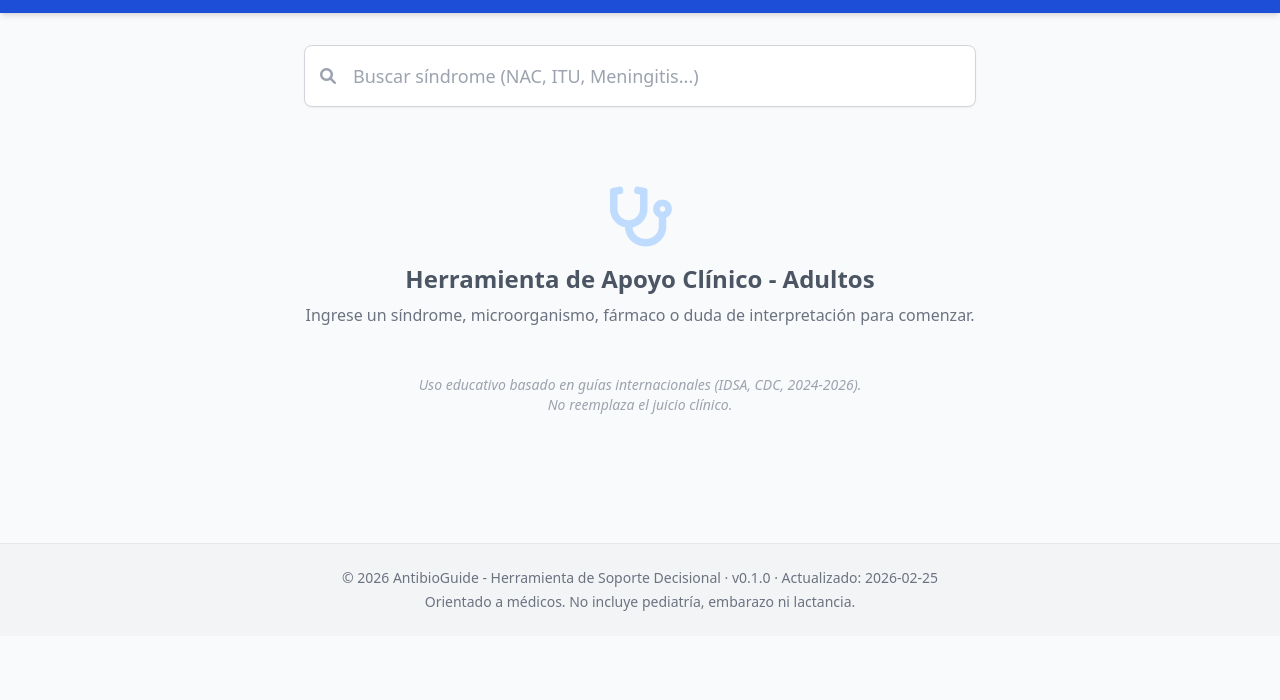
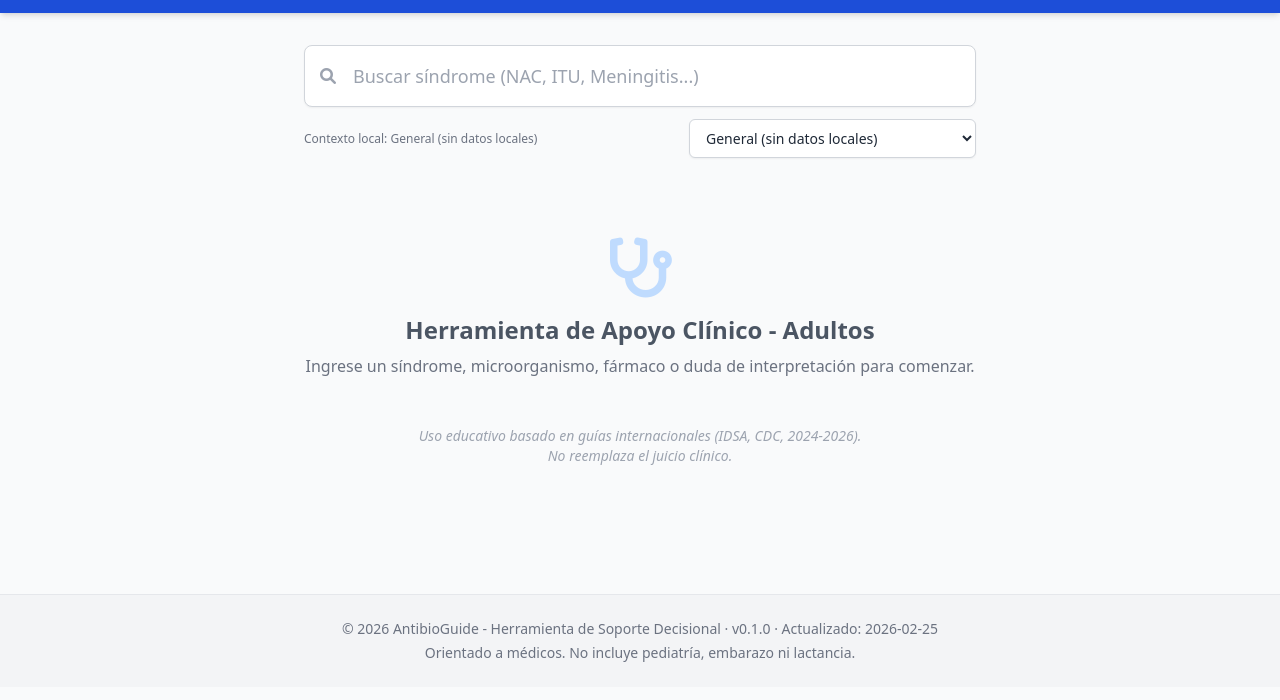
Before and after one commit to felipemirandalml-afk/AntibioGuide, a plain HTML site: page index.html in a window 1280 px wide. Shown: the part 62-762 px from the top of the page. Drawn offline with nearby package versions, Linux system fonts and the light colour scheme.

Commit message:
feat: local context selector + resistance warnings overlay

```diff
--- a/app.js
+++ b/app.js
@@ -201,6 +201,64 @@ document.addEventListener("DOMContentLoaded", () => {
 
   // Ensure initial active styling
   setTab(activeTabId);
+
+  // =============================
+  // CONTEXTO LOCAL (PERFILES)
+  // =============================
+  const profileSelect = document.getElementById("profile-select");
+  const profileLabel = document.getElementById("active-profile-label");
+
+  const PROFILE_STORAGE_KEY = "abg_active_profile_id";
+
+  function getActiveProfileId() {
+    const stored = localStorage.getItem(PROFILE_STORAGE_KEY);
+    if (stored && clinicalData?.resistanceProfiles?.[stored]) return stored;
+    return "general";
+  }
+
+  let activeProfileId = getActiveProfileId();
+
+  function getActiveProfile() {
+    return clinicalData?.resistanceProfiles?.[activeProfileId]
+      || clinicalData?.resistanceProfiles?.general
+      || null;
+  }
+
+  function populateProfileSelect() {
+    if (!profileSelect || !clinicalData?.resistanceProfiles) return;
+
+    profileSelect.innerHTML = "";
+
+    Object.values(clinicalData.resistanceProfiles).forEach(profile => {
+      const option = document.createElement("option");
+      option.value = profile.id;
+      option.textContent = profile.label;
+      profileSelect.appendChild(option);
+    });
+
+    profileSelect.value = activeProfileId;
+
+    if (profileLabel) {
+      const active = getActiveProfile();
+      profileLabel.textContent = active?.label || "General";
+    }
+  }
+
+  if (profileSelect) {
+    populateProfileSelect();
+
+    profileSelect.addEventListener("change", () => {
+      activeProfileId = profileSelect.value;
+      localStorage.setItem(PROFILE_STORAGE_KEY, activeProfileId);
+
+      const active = getActiveProfile();
+      if (profileLabel) {
+        profileLabel.textContent = active?.label || "General";
+      }
+
+      handleSearch(); // re-render current tab
+    });
+  }
 
   if (window.EPIVIGILA && typeof window.EPIVIGILA.init === "function") {
     window.EPIVIGILA.init({
@@ -534,6 +592,33 @@ document.addEventListener("DOMContentLoaded", () => {
     contentDisplay.appendChild(container);
   }
 
+  function getRegimenWarnings(syndromeId, regimenDrugIds = []) {
+    const profile = getActiveProfile();
+    if (!profile || !Array.isArray(profile.modifiers)) return [];
+
+    const warnings = [];
+
+    profile.modifiers.forEach(mod => {
+      if (mod.action !== "show_warning") return;
+      if (mod.syndrome_id !== syndromeId) return;
+
+      if (!regimenDrugIds.includes(mod.match?.antibiotic_id)) return;
+
+      const rData =
+        profile.data?.[mod.match?.pathogen_id]?.[mod.match?.antibiotic_id];
+
+      if (!rData || typeof rData.r_pct !== "number") return;
+
+      if (rData.r_pct >= mod.threshold_r_pct) {
+        warnings.push(
+          `${mod.message} (R local: ${rData.r_pct}%, perfil: ${profile.label})`
+        );
+      }
+    });
+
+    return warnings;
+  }
+
   // --- Detail Views (Modal Content) ---
   function showSyndromeDetail(s) {
     const name = escapeHTML(s?.name || "");
@@ -571,6 +656,7 @@ document.addEventListener("DOMContentLoaded", () => {
             const comments = escapeHTML(r?.comments || "");
 
             const ids = Array.isArray(r?.drugIds) ? r.drugIds.filter(Boolean) : [];
+            const regimenWarnings = getRegimenWarnings(s?.id, ids);
             let drugBlock = "";
 
             if (ids.length > 0) {
@@ -608,6 +694,18 @@ document.addEventListener("DOMContentLoaded", () => {
                 ${drugBlock}
                 <p class="text-sm text-gray-600 font-medium">${dose} ${route} ${interval} (${duration})</p>
                 <p class="text-sm text-gray-500 mt-2 italic">${comments}</p>
+                ${
+                  regimenWarnings.length > 0
+                    ? `
+                    <div class="mt-3 rounded-md border border-amber-300 bg-amber-50 px-3 py-2 text-sm text-amber-900">
+                      <div class="font-semibold">⚠️ Contexto local</div>
+                      <ul class="list-disc pl-5 mt-1">
+                        ${regimenWarnings.map(w => `<li>${escapeHTML(w)}</li>`).join("")}
+                      </ul>
+                    </div>
+                    `
+                    : ""
+                }
               </div>
             `;
           })
--- a/data.js
+++ b/data.js
@@ -1404,6 +1404,44 @@ const clinicalData = {
       ]
     }
   ],
+  resistanceProfiles: {
+    general: {
+      id: "general",
+      label: "General (sin datos locales)",
+      scope: { country: "CL" },
+      updated: null,
+      data: {},
+      modifiers: []
+    },
+    cl_rm_2026: {
+      id: "cl_rm_2026",
+      label: "Chile — Región Metropolitana (2026)",
+      scope: { country: "CL", region: "RM" },
+      updated: "2026-01-15",
+      data: {
+        escherichia_coli: { ciprofloxacino: { r_pct: 32 } },
+        streptococcus_pneumoniae: { azitromicina: { r_pct: 28 } }
+      },
+      modifiers: [
+        {
+          id: "itu_fq_warning",
+          action: "show_warning",
+          syndrome_id: "itu",
+          match: { pathogen_id: "escherichia_coli", antibiotic_id: "ciprofloxacino" },
+          threshold_r_pct: 20,
+          message: "Resistencia local elevada a fluoroquinolonas en E. coli: evitar uso empírico si es posible."
+        },
+        {
+          id: "nac_macrolide_warning",
+          action: "show_warning",
+          syndrome_id: "nac",
+          match: { pathogen_id: "streptococcus_pneumoniae", antibiotic_id: "azitromicina" },
+          threshold_r_pct: 25,
+          message: "Resistencia local elevada a macrólidos en neumococo: evitar monoterapia con macrólidos."
+        }
+      ]
+    }
+  },
     meta: {
     appName: "AntibioGuide",
     version: "0.1.0",
@@ -1417,3 +1455,7 @@ const clinicalData = {
 if (typeof module !== "undefined" && module.exports) {
   module.exports = clinicalData;
 }
+
+if (typeof window !== "undefined") {
+  window.clinicalData = clinicalData;
+}
--- a/index.html
+++ b/index.html
@@ -60,6 +60,22 @@
         />
         <i class="fas fa-search absolute left-4 top-1/2 transform -translate-y-1/2 text-gray-400 dark:text-slate-400"></i>
       </div>
+      <div class="mt-3 flex items-center justify-between gap-3">
+        <div class="text-xs text-gray-500 dark:text-slate-400">
+          <span class="font-medium">Contexto local:</span>
+          <span id="active-profile-label">General (sin datos locales)</span>
+        </div>
+
+        <div class="flex items-center gap-2">
+          <label for="profile-select" class="sr-only">Seleccionar contexto local</label>
+          <select
+            id="profile-select"
+            class="text-sm rounded-md border border-gray-300 bg-white px-3 py-2 shadow-sm focus:outline-none focus:ring-2 focus:ring-blue-500 dark:bg-slate-900 dark:border-slate-700 dark:text-slate-100"
+          >
+            <!-- opciones se llenan desde app.js -->
+          </select>
+        </div>
+      </div>
     </section>
 
     <!-- Content Area -->
```
